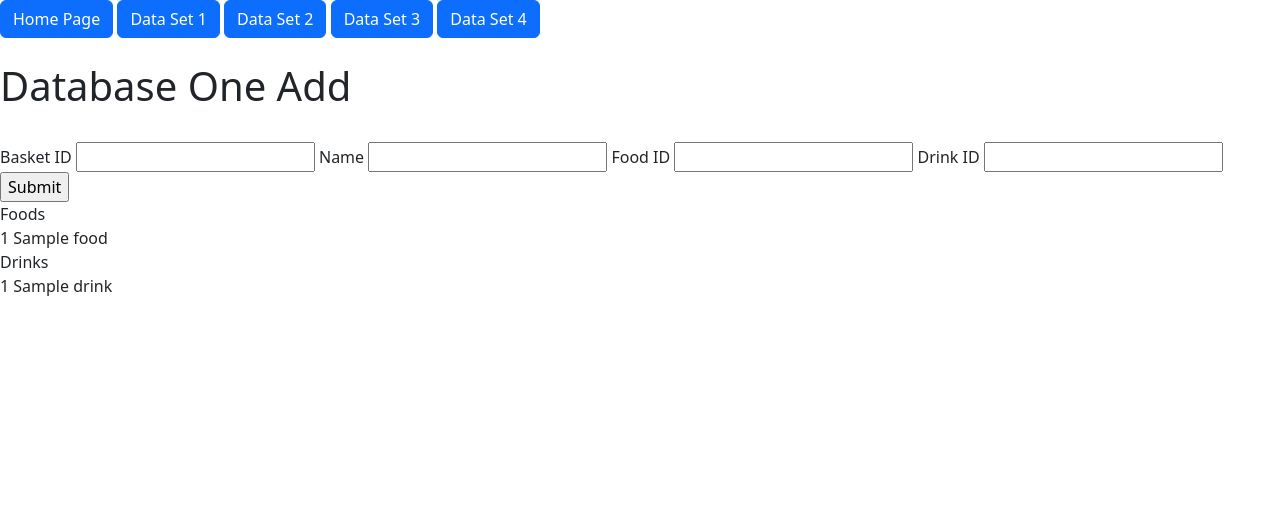
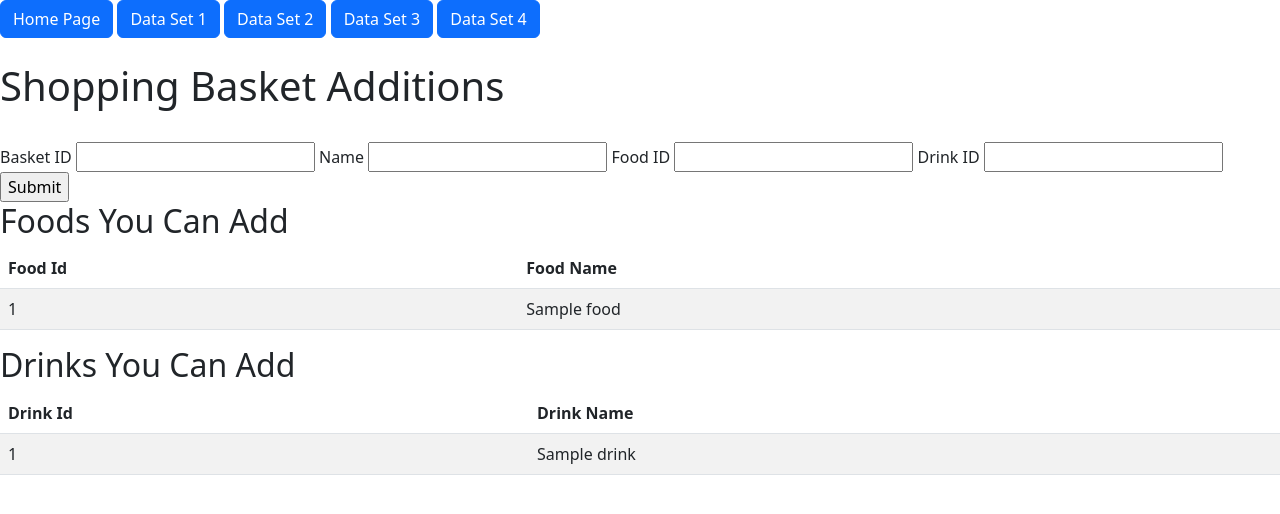
Before and after one commit to Darrenfisherlol/EC_DFisher_HW_4, a PHP site: page /dataOneAdd.php in a window 1280 px wide. Shown: the top 514 px of the page. Run offline with PHP 8.4, Linux system fonts and the light colour scheme; tables that the repository leaves empty or names only in its code hold one stand-in row (values such as "Sample post"); data that the repository does not hold is empty.

Commit message:
Add files via upload
commit 3
Fixed database one add

```diff
--- a/dataOne.php
+++ b/dataOne.php
@@ -46,7 +46,6 @@
             if ($conn->connect_error) {
             die("Connection failed: " . $conn->connect_error);
             }
-            $iid = $_GET['ProfessorID'];
             //echo $iid;
 
             $sql = "select basketID, basketOwnerName, basketFoodId, basketDrinkId from Basket";
--- a/dataOneAdd.php
+++ b/dataOneAdd.php
@@ -9,7 +9,7 @@
 <link href="https://cdn.jsdelivr.net/npm/bootstrap@5.2.0/dist/css/bootstrap.min.css" rel="stylesheet" integrity="sha384-gH2yIJqKdNHPEq0n4Mqa/HGKIhSkIHeL5AyhkYV8i59U5AR6csBvApHHNl/vI1Bx" crossorigin="anonymous">
 
 <div>
-    <h1> Database One Add </h1>
+    <h1> Shopping Basket Additions </h1>
 </div>
 
 </br>
@@ -36,9 +36,20 @@
 
 <!--Show items that the user can add-->
 <div>
+
     <div>
-        Foods
+        <h2>Foods You Can Add</h2>
     </div>
+
+    <table class="table table-striped">
+        <thead>
+            <tr>
+                <th>Food Id</th>
+                <th>Food Name</th>
+            </tr>
+        </thead>
+
+        <tbody>
 
         <?php
             $servername = "localhost";
@@ -65,8 +76,6 @@
             <tr>
                 <td><?=$row["foodID"]?> </td>
                 <td><?=$row["foodName"]?> </td>
-            <td><?=$row["foodPrice"]?></td>
-            <td><?=$row["foodType"]?></td>
             </tr>
             <?php
             }
@@ -75,14 +84,28 @@
             }
             $conn->close();
         ?>
+        </tbody>
 
+    </table>
 </div>
+
 
 <!--Show items that the user can add-->
 <div>
+
     <div>
-        Drinks
+        <h2>Drinks You Can Add</h2>
     </div>
+
+    <table class="table table-striped">
+        <thead>
+            <tr>
+                <th>Drink Id</th>
+                <th>Drink Name</th>
+            </tr>
+        </thead>
+
+        <tbody>
 
         <?php
             $servername = "localhost";
@@ -96,6 +119,7 @@
             if ($conn->connect_error) {
             die("Connection failed: " . $conn->connect_error);
             }
+            //echo $iid;
 
             $sql = "select drinkId, drinkName from Drink";
             //echo $sql;
@@ -105,12 +129,10 @@
             // output data of each row
             while($row = $result->fetch_assoc()) {
             ?>
-
             <tr>
                 <td><?=$row["drinkId"]?> </td>
                 <td><?=$row["drinkName"]?> </td>
             </tr>
-
             <?php
             }
             } else {
@@ -118,7 +140,9 @@
             }
             $conn->close();
         ?>
+        </tbody>
 
+    </table>
 </div>
 
 <script src="https://cdn.jsdelivr.net/npm/bootstrap@5.2.0/dist/js/bootstrap.bundle.min.js" integrity="sha384-A3rJD856KowSb7dwlZdYEkO39Gagi7vIsF0jrRAoQmDKKtQBHUuLZ9AsSv4jD4Xa" crossorigin="anonymous"></script>
--- a/header.php
+++ b/header.php
@@ -19,8 +19,8 @@
         <!-- Pages -->
         <div>
             <a class="btn btn-primary" href="index.php"  role="button">Home Page </a>
-            <a class="btn btn-primary" href="dataTwo.php"  role="button">Data Set 1 </a>
-            <a class="btn btn-primary" href="dataOne.php"  role="button">Data Set 2 </a>
+            <a class="btn btn-primary" href="dataOne.php"  role="button">Data Set 1 </a>
+            <a class="btn btn-primary" href="dataTwo.php"  role="button">Data Set 2 </a>
             <a class="btn btn-primary" href="dataThree.php"  role="button">Data Set 3 </a>
             <a class="btn btn-primary" href="dataFour.php"  role="button">Data Set 4 </a>
         </div>
```
Lines whose indentation alone changed are shown as unchanged.
